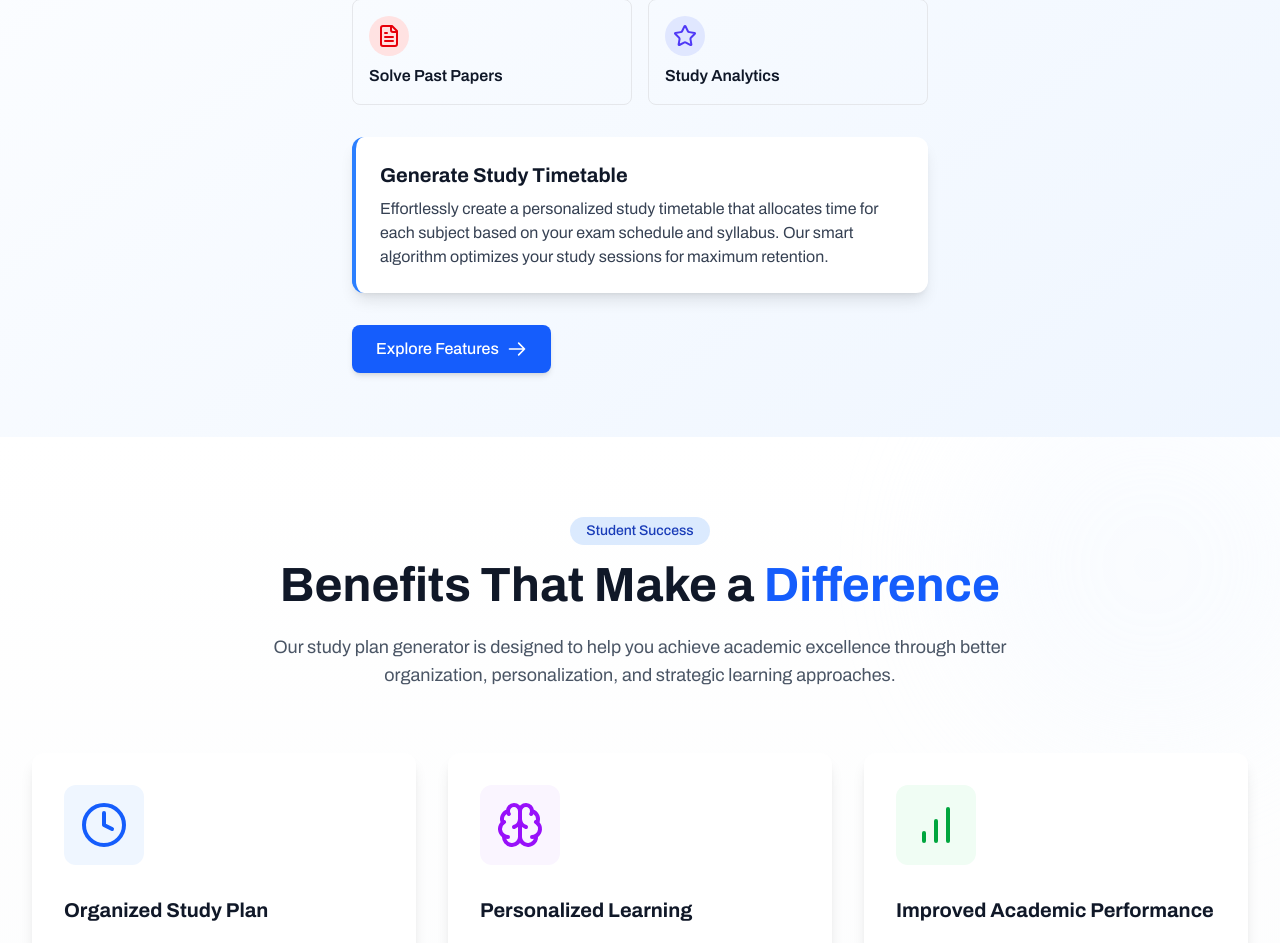
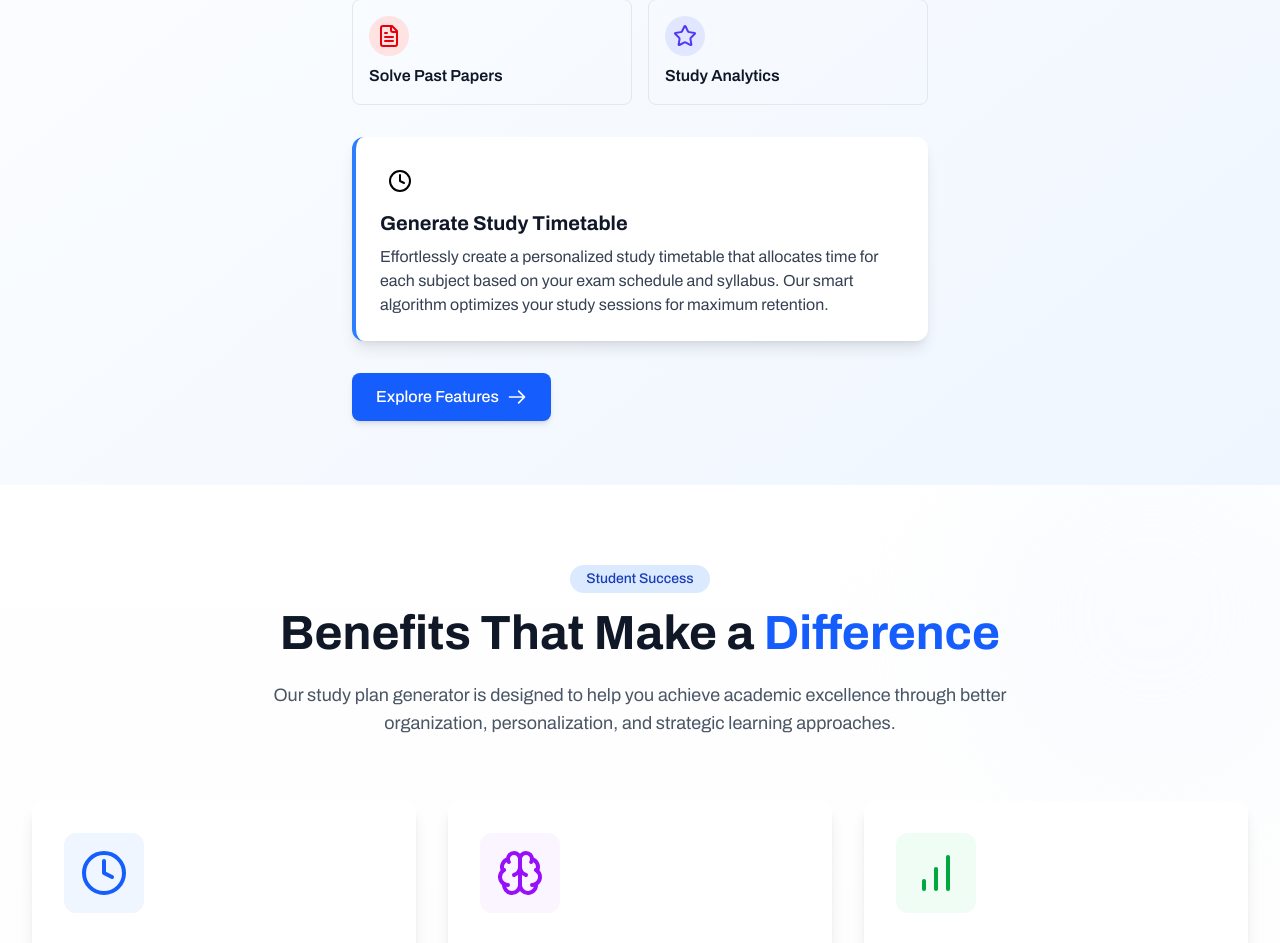
Before and after one commit to Idris-jose/studdy-buddy, a React (Vite) app in the folder study-buddy/: page / in a window 1280 px wide. Shown: the part 1241-2184 px from the top of the page. Built offline with nearby package versions, Linux system fonts and the light colour scheme; no server answers.

Commit message:
Update API URL in TqSolver component and add icon display in Section2 component

```diff
--- a/study-buddy/src/NoteGenerator.jsx
+++ b/study-buddy/src/NoteGenerator.jsx
@@ -3,7 +3,7 @@ import { motion, AnimatePresence } from 'framer-motion';
 import Nav from './navbar.jsx';
 import confetti from 'canvas-confetti';
 import { useTheme } from './themecontext.jsx';
-import { Download,clipboard } from 'lucide-react';
+import { Download } from 'lucide-react';
 export default function NoteGenerator() {
   const [file, setFile] = useState(null);
 const [loading, setLoading] = useState(false);
@@ -447,7 +447,7 @@ const getRandomTip = () => {
                       }
                     }}
                   >
-                    <clipboard />
+
                   </motion.button>
                   <motion.button
                     whileHover={{ scale: 1.1 }}
--- a/study-buddy/src/Section2.jsx
+++ b/study-buddy/src/Section2.jsx
@@ -89,6 +89,9 @@ export default function Section2() {
           id={`feature-detail-${activeFeature}`}
           className="bg-white p-6 rounded-xl shadow-lg border-l-4 border-blue-500 w-full transition-all duration-300"
         >
+          <div className={`w-10 h-10 rounded-full flex items-center justify-center mb-2`}>
+                {features[activeFeature].icon}
+              </div>
           <h3 className="text-xl font-bold text-gray-900 mb-2">{features[activeFeature].title}</h3>
           <p className="text-gray-700">{features[activeFeature].description}</p>
         </div>
--- a/study-buddy/src/tqsolver.jsx
+++ b/study-buddy/src/tqsolver.jsx
@@ -120,7 +120,7 @@ export default function TqSolver() {
   };
 
 // Use environment variable for API URL with a fallback
-const API_URL = import.meta.env.VITE_API_URL || 'http://127.0.0.1:5000';
+const API_URL = import.meta.env.VITE_API_URL || 'http://127.0.0.1:10000';
 
 
 const handleSolve = async () => {
```
